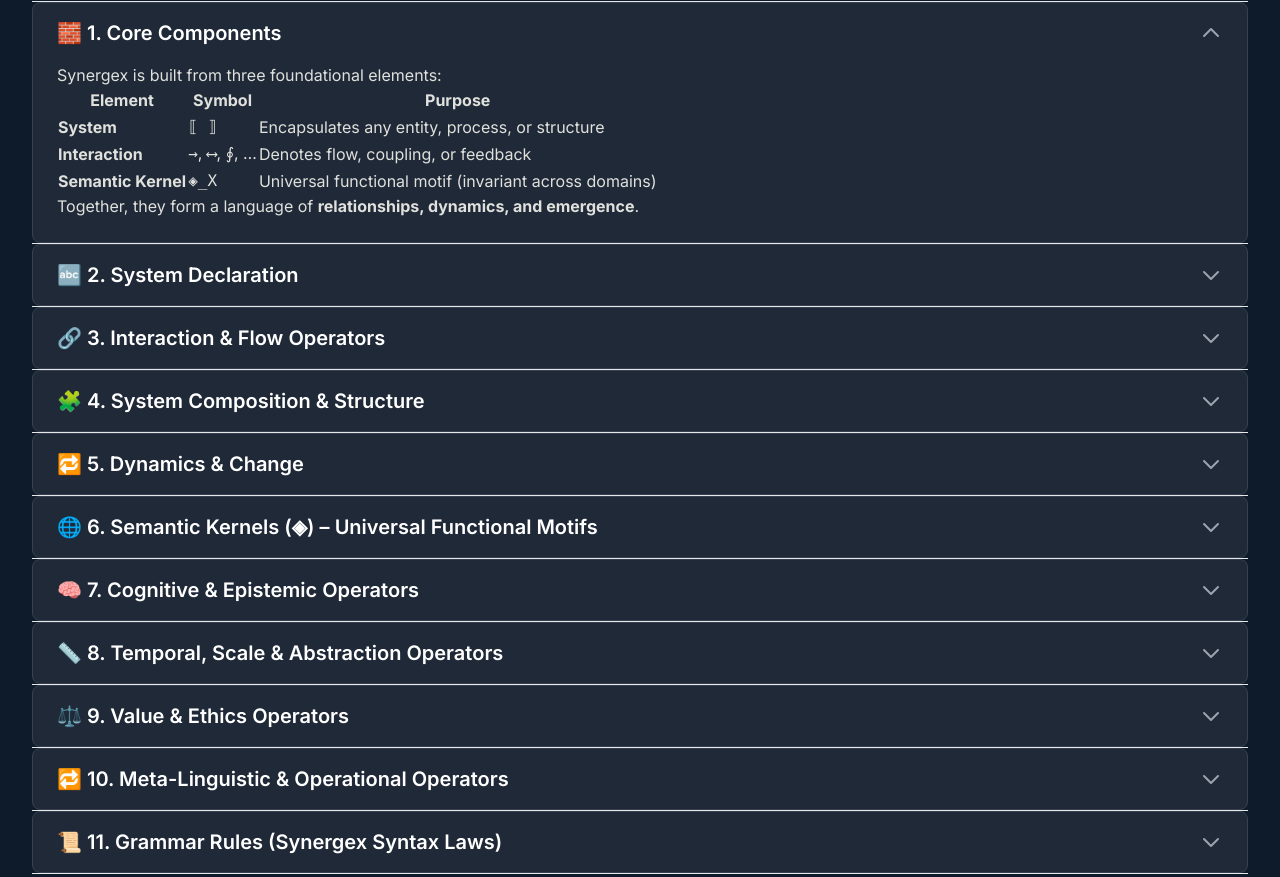
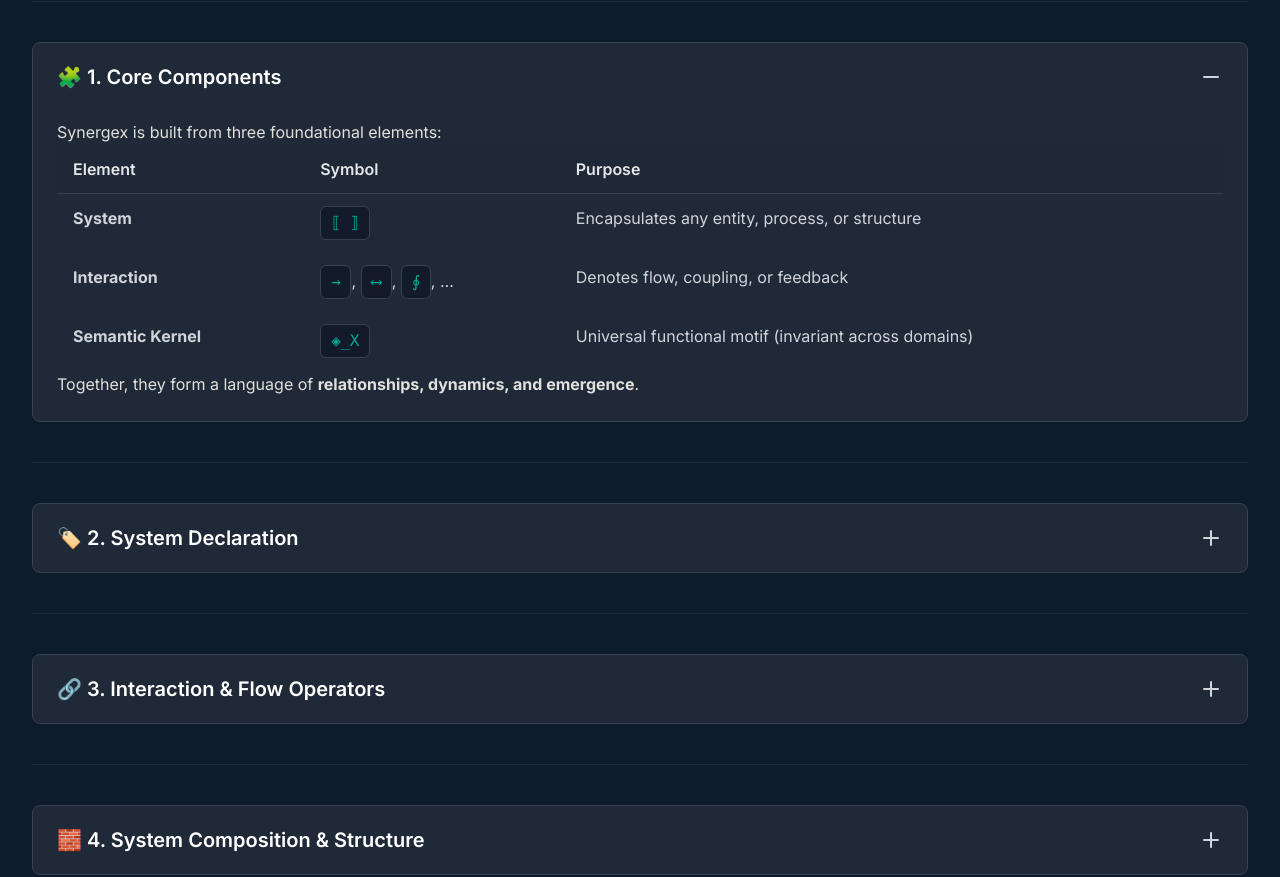
Before and after one commit to data-88/Synergex_Website_v1, a Next.js app: page /syntax in a window 1280 px wide. Shown: the part 332-1209 px from the top of the page. Built offline with nearby package versions, Linux system fonts and the light colour scheme.

Commit message:
updated syntax

```diff
--- a/app/globals.css
+++ b/app/globals.css
@@ -35,4 +35,55 @@
   .synergex-tooltip {
     @apply absolute z-40 px-3 py-2 text-sm text-white bg-gray-900 rounded-lg shadow-lg border border-gray-700 opacity-0 pointer-events-none transition-opacity duration-200;
   }
+
+  /* Tables inside prose on dark backgrounds */
+  .prose table {
+    @apply w-full table-auto text-left border-collapse;
+  }
+
+  .prose thead th {
+    @apply text-gray-200 font-semibold bg-gray-800/60 px-4 py-3 border-b border-gray-700;
+  }
+
+  .prose tbody td {
+    @apply text-gray-300 px-4 py-3 align-top border-b border-gray-800;
+  }
+
+  .prose tbody tr:hover td {
+    @apply bg-gray-800/30;
+  }
+
+  .prose hr {
+    @apply my-10 border-gray-800;
+  }
+
+  .prose p {
+    @apply leading-relaxed;
+  }
+
+  /* Syntax symbol chips */
+  .sgx-syntax code {
+    @apply inline-flex items-center px-2.5 py-1 rounded-md bg-gray-900/80 text-synergex-accent border border-gray-700 font-medium tracking-tight;
+  }
+
+  .sgx-syntax td code,
+  .sgx-syntax th code {
+    @apply text-base; /* larger for tables */
+  }
+
+  .sgx-syntax thead th code {
+    @apply text-gray-200 border-none bg-transparent px-0 py-0;
+  }
+
+  .sgx-syntax code.kern {
+    @apply text-indigo-300 bg-indigo-900/30 border-indigo-700;
+  }
+
+  .sgx-syntax code.op {
+    @apply text-emerald-300 bg-emerald-900/30 border-emerald-700;
+  }
+
+  .sgx-syntax code.warn {
+    @apply text-amber-300 bg-amber-900/30 border-amber-700;
+  }
 }
--- a/app/syntax/page.js
+++ b/app/syntax/page.js
@@ -1,5 +1,4 @@
 import Link from 'next/link'
-import LiveEditor from '../../components/LiveEditor'
 import Accordion from '../../components/Accordion'
 
 export const metadata = {
@@ -23,12 +22,12 @@ export default function SyntaxPage() {
         </div>
 
         {/* Full Syntax Guide (v1.1) */}
-        <article className="prose prose-invert max-w-none mb-16">
+        <article className="prose prose-invert max-w-none mb-16 sgx-syntax">
 
 
           <hr />
 
-          <Accordion title="🧱 1. Core Components" defaultOpen>
+          <Accordion title="🧩 1. Core Components" defaultOpen>
           <p>Synergex is built from three foundational elements:</p>
           <div className="overflow-x-auto">
             <table>
@@ -63,7 +62,7 @@ export default function SyntaxPage() {
 
           <hr />
 
-          <Accordion title="🔤 2. System Declaration">
+          <Accordion title="🏷️ 2. System Declaration">
           <p>All systems are enclosed in double square brackets.</p>
           <div className="overflow-x-auto">
             <table>
@@ -136,7 +135,7 @@ export default function SyntaxPage() {
           </Accordion>
           <hr />
 
-          <Accordion title="🧩 4. System Composition & Structure">
+          <Accordion title="🧱 4. System Composition & Structure">
           <div className="overflow-x-auto">
             <table>
               <thead>
@@ -162,7 +161,7 @@ export default function SyntaxPage() {
 
           <hr />
 
-          <Accordion title="🔁 5. Dynamics & Change">
+          <Accordion title="⏳ 5. Dynamics & Change">
           <div className="overflow-x-auto">
             <table>
               <thead>
@@ -268,7 +267,7 @@ export default function SyntaxPage() {
 
           <hr />
 
-          <Accordion title="📏 8. Temporal, Scale & Abstraction Operators">
+          <Accordion title="📐 8. Temporal, Scale & Abstraction Operators">
           <div className="overflow-x-auto">
             <table>
               <thead>
@@ -322,7 +321,7 @@ export default function SyntaxPage() {
 
           <hr />
 
-          <Accordion title="🔁 10. Meta-Linguistic & Operational Operators">
+          <Accordion title="🛠️ 10. Meta-Linguistic & Operational Operators">
           <div className="overflow-x-auto">
             <table>
               <thead>
@@ -335,11 +334,11 @@ export default function SyntaxPage() {
               </thead>
               <tbody>
                 <tr><td><code>⟦⟧^T</code></td><td>Translated System</td><td>Cross-domain mapping</td><td><code>⟦Immune System⟧^T → ⟦Cybersecurity⟧</code></td></tr>
-                <tr><td><code>⟦⟧^S</code></td><td>Simulated Instance</td><td>Computational model</td><td>⟦City⟧^S → Agent-Based Model</td></tr>
+                <tr><td><code>⟦⟧^S</code></td><td>Simulated Instance</td><td>Computational model</td><td><code>⟦City⟧^S → Agent-Based Model</code></td></tr>
                 <tr><td><code>⟦⟧^C</code></td><td>Co-Created System</td><td>Emergent through collaboration</td><td><code>⟦Knowledge Commons⟧^C</code></td></tr>
                 <tr><td><code>⟦⟧^E</code></td><td>Emergent Identity</td><td>Irreducible system</td><td><code>⟦Consciousness⟧^E</code></td></tr>
                 <tr><td><code>⟪⟫ → ⟦⟧</code></td><td>Mental to Systemic</td><td>Internal model externalized</td><td><code>⟪Vision⟫ → ⟦Startup⟧</code></td></tr>
-                <tr><td><code>Σ(⟦⟧)</code></td><td>Systemic Summation</td><td>Totality of a system class</td><td>Σ(⟦Languages⟧) = Human Expression</td></tr>
+                <tr><td><code>Σ(⟦⟧)</code></td><td>Systemic Summation</td><td>Totality of a system class</td><td><code>Σ(⟦Languages⟧) = Human Expression</code></td></tr>
                 <tr><td><code>ℙ(⟦⟧)</code></td><td>Probability Measure</td><td>Likelihood of state</td><td><code>ℙ(⟦Earthquake⟧) = 0.02/yr</code></td></tr>
                 <tr><td><code>evaluate(⟦⟧)</code></td><td>Operational Evaluation</td><td>Returns system state vector</td><td><code>evaluate(⟦Market⟧)</code></td></tr>
                 <tr><td><code>simulate(∮(...))</code></td><td>Dynamic Simulation</td><td>Produces time-trace</td><td><code>simulate(∮⟦Thermostat⟧)</code></td></tr>
@@ -383,14 +382,6 @@ export default function SyntaxPage() {
 
         </article>
 
-        {/* Live Editor */}
-        <div className="bg-gray-800 rounded-lg p-8 border border-gray-700">
-          <h2 className="text-2xl font-semibold text-white mb-6 text-center">
-            Try System Live
-          </h2>
-          <LiveEditor />
-        </div>
-
         {/* Next Steps */}
         <div className="text-center mt-16">
           <h2 className="text-2xl font-semibold text-white mb-6">
--- a/components/Accordion.js
+++ b/components/Accordion.js
@@ -6,26 +6,36 @@ export default function Accordion({ title, children, defaultOpen = false }) {
   const [isOpen, setIsOpen] = useState(defaultOpen)
 
   return (
-    <div className="bg-gray-800 rounded-lg border border-gray-700">
+    <div className="bg-gray-800 rounded-lg border border-gray-700 mb-6">
       <button
         onClick={() => setIsOpen(!isOpen)}
-        className="w-full px-6 py-4 text-left flex justify-between items-center hover:bg-gray-700 transition-colors duration-200"
+        className="w-full px-6 py-5 text-left flex justify-between items-center hover:bg-gray-700/70 transition-colors duration-200"
       >
         <h3 className="text-xl font-semibold text-white">{title}</h3>
-        <svg
-          className={`w-6 h-6 text-gray-400 transform transition-transform duration-200 ${
-            isOpen ? 'rotate-180' : ''
-          }`}
-          fill="none"
-          viewBox="0 0 24 24"
-          stroke="currentColor"
-        >
-          <path strokeLinecap="round" strokeLinejoin="round" strokeWidth={2} d="M19 9l-7 7-7-7" />
-        </svg>
+        {isOpen ? (
+          <svg
+            className="w-6 h-6 text-gray-300"
+            viewBox="0 0 24 24"
+            fill="none"
+            xmlns="http://www.w3.org/2000/svg"
+          >
+            <path d="M5 12H19" stroke="currentColor" strokeWidth="2" strokeLinecap="round" />
+          </svg>
+        ) : (
+          <svg
+            className="w-6 h-6 text-gray-300"
+            viewBox="0 0 24 24"
+            fill="none"
+            xmlns="http://www.w3.org/2000/svg"
+          >
+            <path d="M12 5V19" stroke="currentColor" strokeWidth="2" strokeLinecap="round" />
+            <path d="M5 12H19" stroke="currentColor" strokeWidth="2" strokeLinecap="round" />
+          </svg>
+        )}
       </button>
 
       {isOpen && (
-        <div className="px-6 pb-6">
+        <div className="px-6 pb-6 pt-2">
           {children}
         </div>
       )}
```
